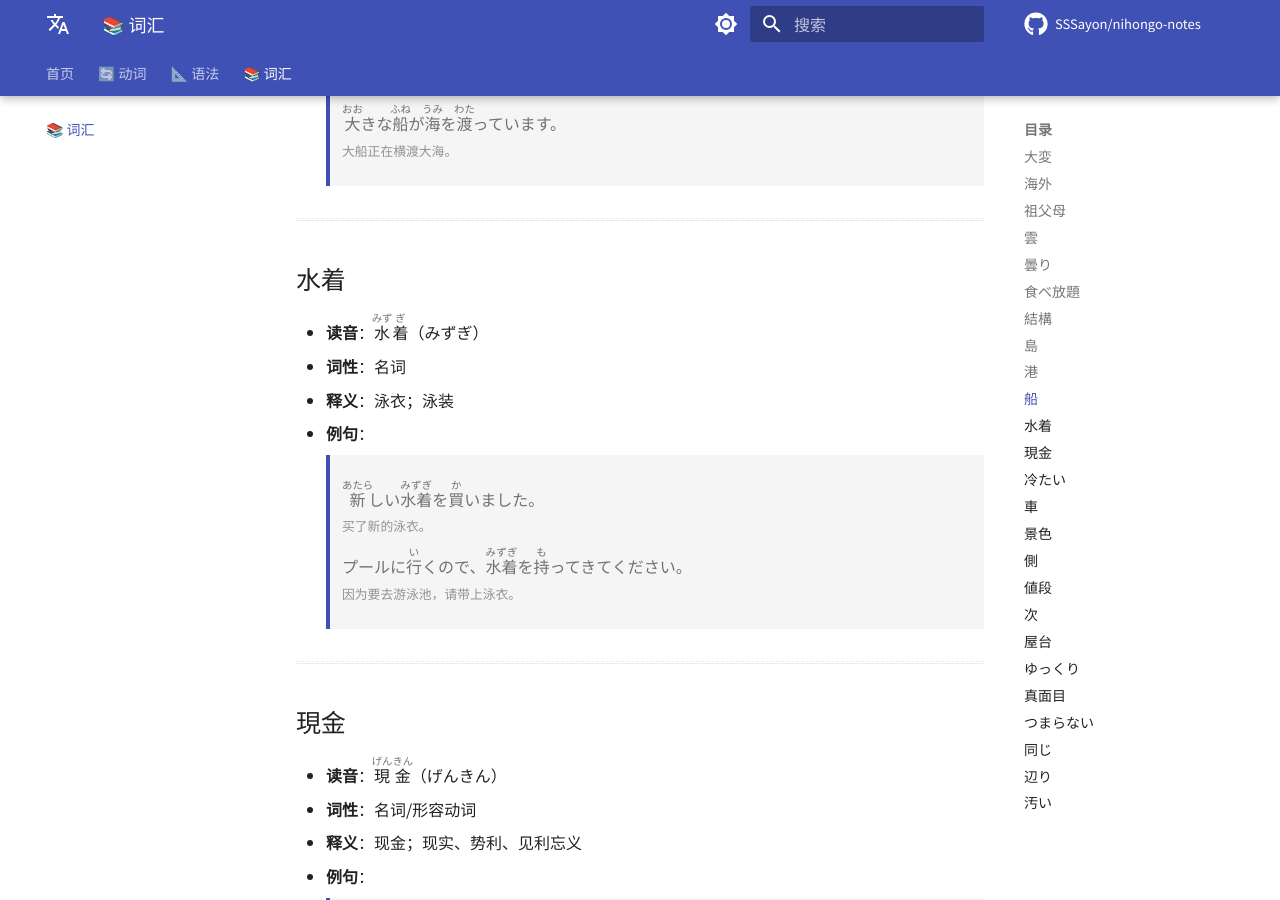
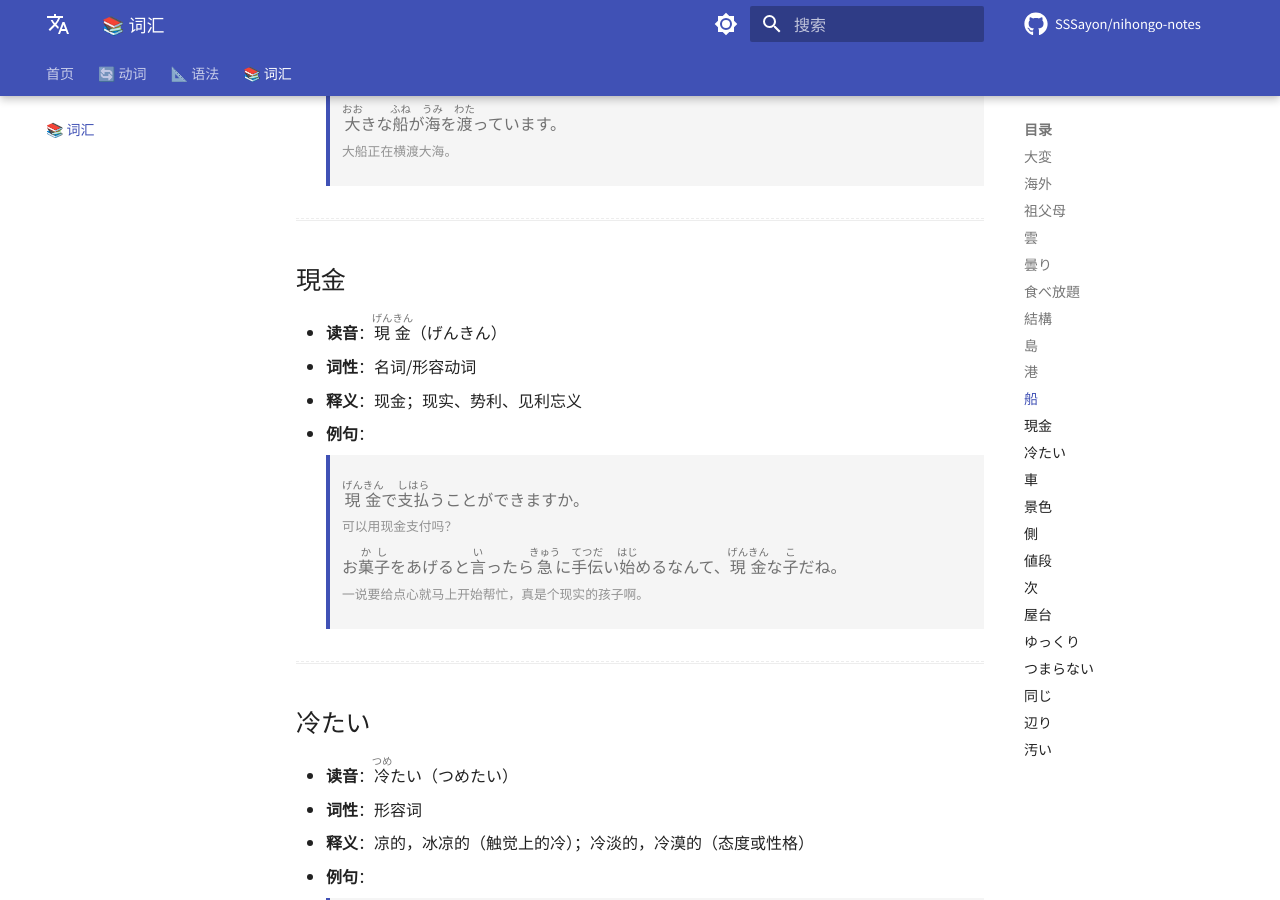
Before and after one commit to SSSayon/nihongo-notes, an MkDocs documentation site: the page built from docs/vocabulary.md, in a window 1280 px wide and 900 px high, scrolled down 4595 px. Built offline with MkDocs 1.6.1 and Material for MkDocs 9.7.7, drawn with Linux system fonts in a browser that asks for light colours; comment, search, counter and statistics services are not loaded; some of the changed text lies outside the part shown.

Commit message:
chore: update site content

```diff
--- a/docs/vocabulary.md
+++ b/docs/vocabulary.md
@@ -211,26 +211,6 @@
 
 ---
 
-## 水着
-
-- **读音**：<ruby>水<rt>みず</rt></ruby><ruby>着<rt>ぎ</rt></ruby>（みずぎ）
-- **词性**：名词
-- **释义**：泳衣；泳装
-
-- **例句**：
-
-    > <div class="example-box">
-    > <ruby>新<rt>あたら</rt></ruby>しい<ruby>水着<rt>みずぎ</rt></ruby>を<ruby>買<rt>か</rt></ruby>いました。
-    > <br><small>买了新的泳衣。</small>
-    > </div>
-
-    > <div class="example-box">
-    > プールに<ruby>行<rt>い</rt></ruby>くので、<ruby>水着<rt>みずぎ</rt></ruby>を<ruby>持<rt>も</rt></ruby>ってきてください。
-    > <br><small>因为要去游泳池，请带上泳衣。</small>
-    > </div>
-
----
-
 ## 現金
 
 - **读音**：<ruby>現金<rt>げんきん</rt></ruby>（げんきん）
@@ -411,26 +391,6 @@
 
 ---
 
-## 真面目
-
-- **读音**：<ruby>真面目<rt>まじめ</rt></ruby>（まじめ）
-- **词性**：形容动词
-- **释义**：认真；诚实；正经
-
-- **例句**：
-
-    > <div class="example-box">
-    > <ruby>彼<rt>かれ</rt></ruby>はとても<ruby>真面目<rt>まじめ</rt></ruby>な<ruby>学生<rt>がくせい</rt></ruby>です。
-    > <br><small>他是一个非常认真的学生。</small>
-    > </div>
-
-    > <div class="example-box">
-    > <ruby>真面目<rt>まじめ</rt></ruby>な<ruby>顔<rt>かお</rt></ruby>をして<ruby>冗談<rt>じょうだん</rt></ruby>を<ruby>言<rt>い</rt></ruby>わないでください。
-    > <br><small>请不要一本正经地开玩笑。</small>
-    > </div>
-
----
-
 ## つまらない
 
 - **读音**：つまらない（つまらない）
```
Also changed, not shown: other parts of docs/vocabulary.md (+1 -1 lines), docs/index.md (+3 -3 lines), 1 other file.
